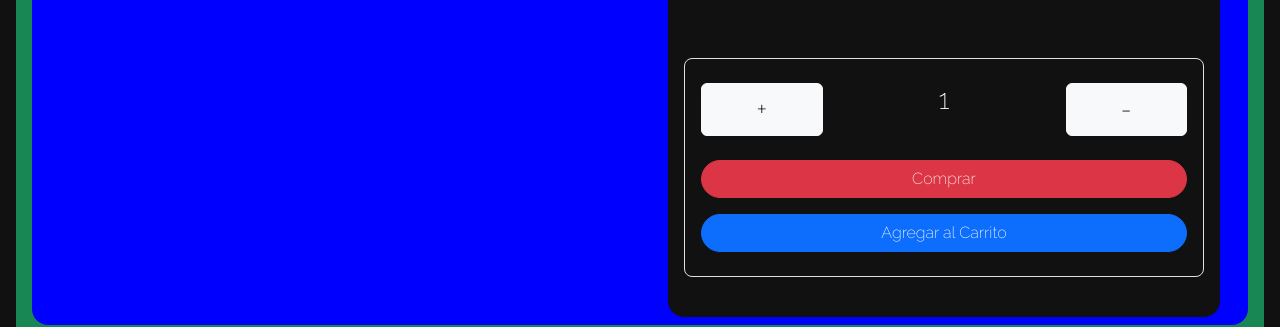
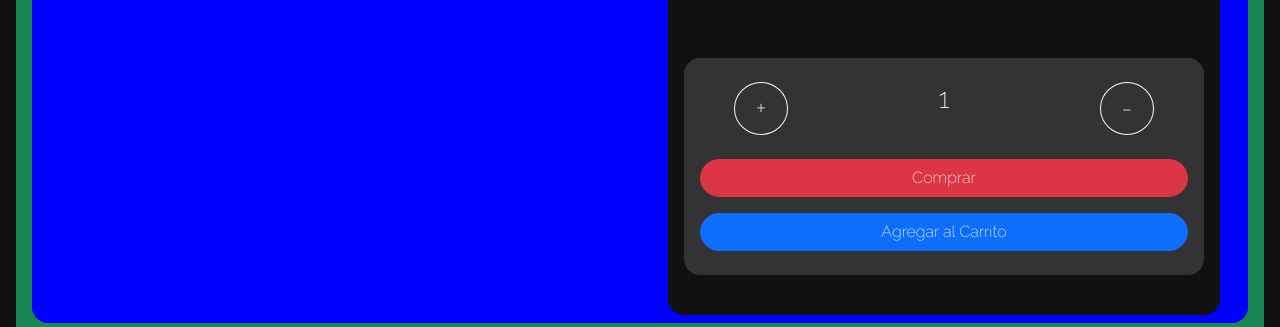
Before and after one commit to VLiras/Entregas-Liras, a React (Vite) app: page /detalle/1 in a window 1280 px wide. Shown: the part 389-716 px from the top of the page. Built offline with nearby package versions, Linux system fonts and the light colour scheme; no server answers; the database is empty.

Commit message:
Mejoras en los botones

```diff
--- a/src/App.css
+++ b/src/App.css
@@ -43,3 +43,6 @@ h2{font-weight: 200;}
 .totalContainer{background-color: #111;width: 20rem;height: 8rem;margin: 0 auto;border: crimson solid 2px;}
 .total{font-size: 3vw;color: crimson;}
 .cartTitle{font-size: 5vw;color: #111;}
+
+.countContainer{background-color: #333;}
+.buttonAligners{width:55%}
--- a/src/Components/ItemCount/ItemCount.jsx
+++ b/src/Components/ItemCount/ItemCount.jsx
@@ -1,7 +1,7 @@
 import { useState,useContext } from "react";
 import products from "../../Utils/products";
 
-const ItemCount=({initial,stock, onAdd})=>{
+const ItemCount = ({initial,stock, onAdd}) => {
     const [count,setCount]=useState(initial)
     const add = (props) => {
         if (count < stock) {
@@ -14,11 +14,19 @@ const ItemCount=({initial,stock, onAdd})=>{
         }
     }
     return(
-        <div className="rounded-3 border mt-3 mb-3 p-3">
+        <div className="countContainer rounded-4 mt-3 mb-3 p-3">
             <div style={{margin:'0 auto'}} className="cant row w-100 mt-2">
-                <button style={{fontSize:'2vw'}} onClick={() => {add()}} type="button" className="btn btn-light col-3">+</button>
+                <div className="col-3">
+                    <article className="buttonAligners center">
+                        <button style={{fontSize:'2vw'}} onClick={() => {add()}} type="button" className="btn btn-outline-light rounded-circle w-100">+</button>
+                    </article>
+                </div>
                 <article className="stock col-6"><h3>{count}</h3></article>
-                <button style={{fontSize:'2vw'}} onClick={() => {rest()}} type="button" className="btn btn-light col-3">-</button>
+                <div className="col-3">
+                    <article className="buttonAligners center">
+                        <button style={{fontSize:'2vw'}} onClick={() => {rest()}} type="button" className="btn btn-outline-light rounded-circle w-100">-</button>
+                    </article>
+                </div>
             </div>
             <div className="w-100 mt-3">
                 <button className="btn btn-danger w-100 rounded-pill mt-2 mb-2">Comprar</button>
```
